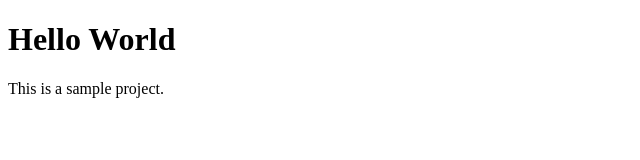
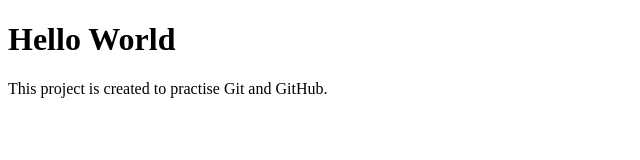
Before and after one commit to Perumal64/project-html, a plain HTML site: page index.html in a window 1280 px wide. Shown: the whole page, without its empty margins (0-640 px from the left). Drawn offline with Linux system fonts and the light colour scheme.

Commit message:
Add introduction paragraph

```diff
--- a/index.html
+++ b/index.html
@@ -5,6 +5,6 @@
 </head>
 <body>
     <h1>Hello World</h1>
-    <p>This is a sample project.</p>
+    <p>This project is created to practise Git and GitHub.</p>
 </body>
 </html>
```
